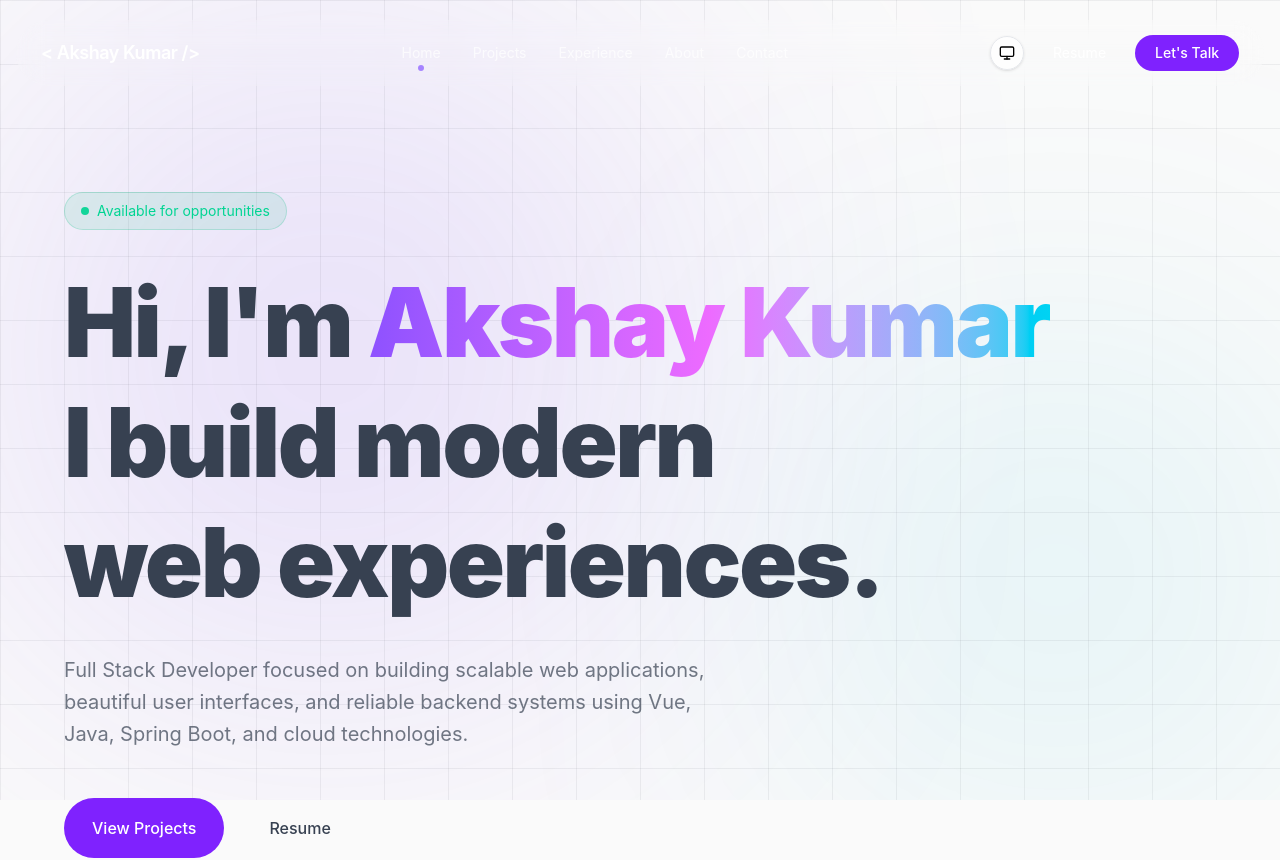
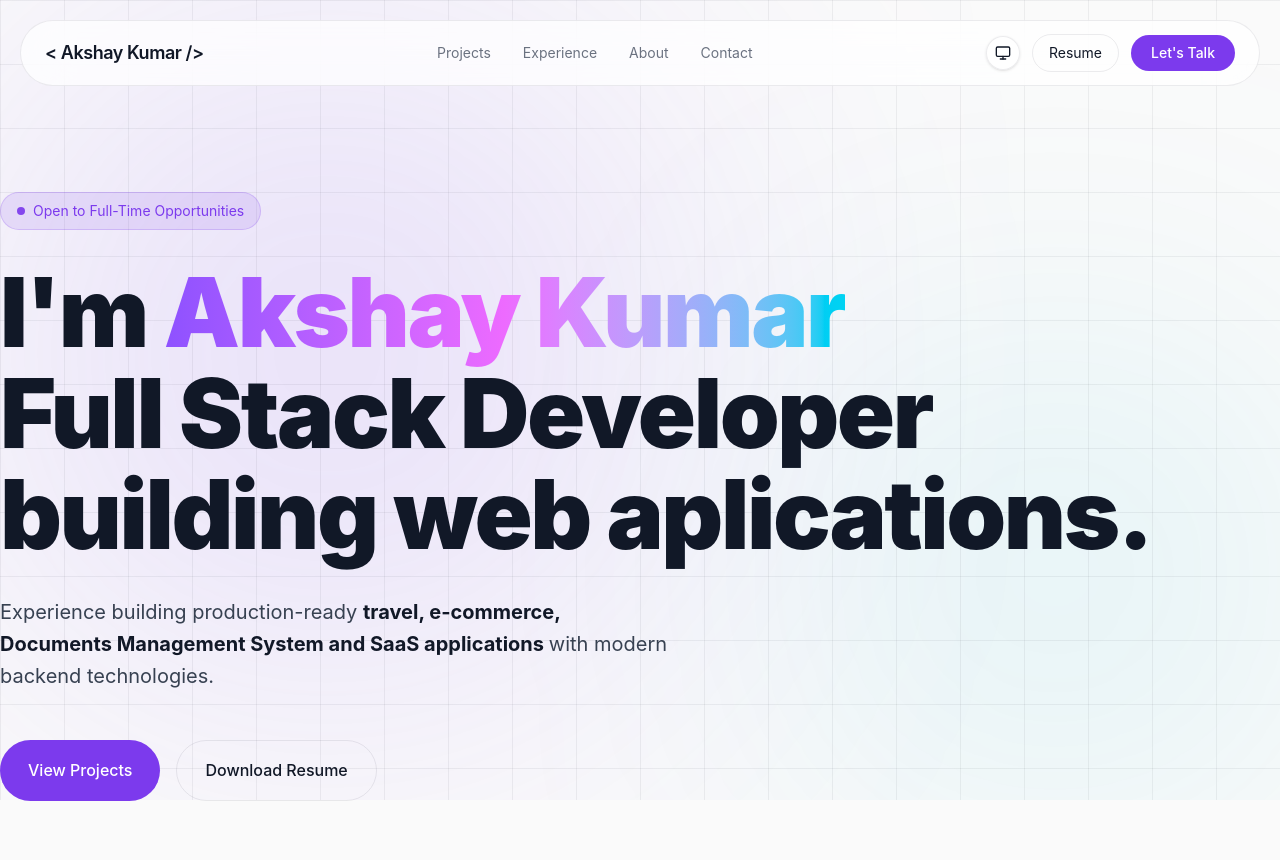
Before and after one commit to Akshayffb/vue-portfolio, a Vue app: page / in a window 1280 px wide. Shown: the top 860 px of the page. Built offline with nearby package versions, Linux system fonts and the light colour scheme.

Commit message:
WIP hero section

```diff
--- a/src/assets/base.scss
+++ b/src/assets/base.scss
@@ -55,9 +55,9 @@
 }
 
 body {
-  min-height: 100vh;
   background: var(--color-background);
   color: var(--color-text);
+  margin: 0;
 
   font-family:
     Inter,
@@ -75,6 +75,11 @@ body {
   transition:
     background 0.25s ease,
     color 0.25s ease;
+}
+
+html,body, #app{
+  width: 100%;
+  min-height: 100dvh;
 }
 
 
--- a/src/assets/main.css
+++ b/src/assets/main.css
@@ -1,2 +1,3 @@
 @import "tailwindcss";
 @import "./base.scss";
+@import "./_varibale.scss";
--- a/src/components/ThemeSwitcher.vue
+++ b/src/components/ThemeSwitcher.vue
@@ -57,36 +57,49 @@ const handleClickOutside = (event) => {
 
 <template>
     <div ref="dropdownRef" class="relative">
-        <button @click="open = !open" :aria-label="`Change theme (current: ${theme})`" :aria-expanded="open" aria-haspopup="menu"
-            class="cursor-pointer rounded-full border border-gray-200 bg-white/80 p-2 shadow-sm backdrop-blur-xl transition hover:bg-gray-100 dark:border-white/10 dark:bg-black/40 dark:hover:bg-white/10">
+        <button @click="open = !open" :aria-label="`Change theme (current: ${theme})`" :aria-expanded="open"
+            aria-haspopup="menu"
+            class="cursor-pointer rounded-full border p-2 shadow-sm backdrop-blur-xl transition-all duration-200"
+            :style="{
+                background: 'var(--color-surface)',
+                border: '1px solid var(--color-border)',
+                color: 'var(--color-heading)'
+            }" @mouseenter="$event.currentTarget.style.background = 'var(--color-surface-hover)'"
+            @mouseleave="$event.currentTarget.style.background = 'var(--color-surface)'">
+            <Sun v-if="theme === 'light'" class="h-4 w-4" />
 
-            <Sun v-if="theme === 'light'" class="h-4 w-4 text-black dark:text-white" />
+            <Moon v-else-if="theme === 'dark'" class="h-4 w-4" />
 
-            <Moon v-else-if="theme === 'dark'" class="h-4 w-4 text-black dark:text-white" />
-
-            <Monitor v-else class="h-4 w-4 text-black dark:text-white" />
+            <Monitor v-else class="h-4 w-4" />
         </button>
 
-        <div v-if="open"
-            class="absolute right-0 mt-2 w-40 rounded-2xl border border-gray-200 bg-white p-1 shadow-lg dark:border-white/10 dark:bg-zinc-900">
-
+        <div v-if="open" class="absolute right-0 mt-2 w-40 rounded-2xl border p-1 shadow-xl backdrop-blur-xl" :style="{
+            background: 'var(--color-surface-hover)',
+            border: '1px solid var(--color-border)'
+        }">
             <button @click="setTheme('light')" role="menuitem"
-                class="flex w-full cursor-pointer items-center gap-2 rounded-xl px-3 py-2 text-sm text-black transition hover:bg-gray-100 dark:text-white dark:hover:bg-white/10">
-
+                class="flex w-full cursor-pointer items-center gap-2 rounded-xl px-3 py-2 text-sm transition-colors duration-200"
+                :style="{ color: 'var(--color-text)' }"
+                @mouseenter="$event.currentTarget.style.background = 'var(--color-surface)'"
+                @mouseleave="$event.currentTarget.style.background = 'transparent'">
                 <Sun class="h-4 w-4" />
                 <span>Light</span>
             </button>
 
             <button @click="setTheme('dark')" role="menuitem"
-                class="flex w-full cursor-pointer items-center gap-2 rounded-xl px-3 py-2 text-sm text-black transition hover:bg-gray-100 dark:text-white dark:hover:bg-white/10">
-
+                class="flex w-full cursor-pointer items-center gap-2 rounded-xl px-3 py-2 text-sm transition-colors duration-200"
+                :style="{ color: 'var(--color-text)' }"
+                @mouseenter="$event.currentTarget.style.background = 'var(--color-surface)'"
+                @mouseleave="$event.currentTarget.style.background = 'transparent'">
                 <Moon class="h-4 w-4" />
                 <span>Dark</span>
             </button>
 
             <button @click="setTheme('system')" role="menuitem"
-                class="flex w-full cursor-pointer items-center gap-2 rounded-xl px-3 py-2 text-sm text-black transition hover:bg-gray-100 dark:text-white dark:hover:bg-white/10">
-
+                class="flex w-full cursor-pointer items-center gap-2 rounded-xl px-3 py-2 text-sm transition-colors duration-200"
+                :style="{ color: 'var(--color-text)' }"
+                @mouseenter="$event.currentTarget.style.background = 'var(--color-surface)'"
+                @mouseleave="$event.currentTarget.style.background = 'transparent'">
                 <Monitor class="h-4 w-4" />
                 <span>System</span>
             </button>
--- a/src/components/layouts/DefaultLayout.vue
+++ b/src/components/layouts/DefaultLayout.vue
@@ -6,7 +6,7 @@ import AppBackground from './AppBackground.vue';
 </script>
 
 <template>
-    <div class="relative flex min-h-screen flex-col">
+    <div class="relative flex min-h-dvh flex-col">
         <AppBackground />
 
         <Navbar />
--- a/src/components/layouts/Navbar.vue
+++ b/src/components/layouts/Navbar.vue
@@ -8,7 +8,6 @@ const scrolled = ref(false);
 const activeSection = ref("home");
 
 const links = [
-    { id: "home", label: "Home" },
     { id: "projects", label: "Projects" },
     { id: "experience", label: "Experience" },
     { id: "about", label: "About" },
@@ -54,26 +53,31 @@ onUnmounted(() => {
 </script>
 
 <template>
-    <header class="fixed inset-x-0 top-5 z-50 flex justify-center px-4">
-        <nav class="w-full max-w-7xl transition-all duration-300" :class="[
-            scrolled
-                ? 'bg-white/8 backdrop-blur-xl border border-white/10 shadow-2xl'
-                : 'bg-white/5 backdrop-blur-md border border-white/5',
-            'rounded-full'
-        ]">
+    <header class="fixed inset-x-0 top-5 z-50 flex justify-center px-5">
+        <nav class="w-full max-w-7xl backdrop-blur-xl transition-all duration-300
+         rounded-4xl md:rounded-full" :class="scrolled ? 'shadow-2xl' : ''" :style="{
+            background: scrolled ? 'var(--color-surface-hover)' : 'var(--color-surface)',
+            border: `1px solid ${scrolled ? 'var(--color-border-hover)' : 'var(--color-border)'}`
+        }">
             <div class="flex h-16 items-center justify-between px-6">
-
-                <router-link to="/" @click="scrollTo('home')" class="text-lg font-semibold tracking-tight text-white">
+                <router-link to="/" @click="scrollTo('home')" class="text-lg font-semibold tracking-tight"
+                    :style="{ color: 'var(--color-heading)' }">
                     &lt; {{ PROFILE.name }} /&gt;
                 </router-link>
 
                 <div class="hidden items-center gap-8 md:flex">
                     <button v-for="link in links" :key="link.id" @click="scrollTo(link.id)"
-                        class="relative text-sm text-white/70 transition hover:text-white">
+                        class="relative text-sm transition-colors duration-200" :style="{
+                            color: activeSection === link.id
+                                ? 'var(--color-heading)'
+                                : 'var(--color-muted)'
+                        }" @mouseenter="$event.target.style.color = 'var(--color-heading)'"
+                        @mouseleave="$event.target.style.color = activeSection === link.id ? 'var(--color-heading)' : 'var(--color-muted)'">
                         {{ link.label }}
 
                         <span v-if="activeSection === link.id"
-                            class="absolute -bottom-2 left-1/2 h-1.5 w-1.5 -translate-x-1/2 rounded-full bg-violet-400" />
+                            class="absolute -bottom-2 left-1/2 h-1.5 w-1.5 -translate-x-1/2 rounded-full"
+                            :style="{ background: 'var(--color-primary)' }" />
                     </button>
                 </div>
 
@@ -81,18 +85,24 @@ onUnmounted(() => {
 
                     <ThemeSwitcher />
 
-                    <a :href="PROFILE.resume" target="_blank"
-                        class="rounded-full border border-white/10 px-4 py-2 text-sm text-white transition hover:bg-white/10">
+                    <a :href="PROFILE.resume" target="_blank" class="rounded-full px-4 py-2 text-sm transition" :style="{
+                        color: 'var(--color-heading)',
+                        border: '1px solid var(--color-border)'
+                    }" @mouseenter="$event.target.style.background = 'var(--color-surface-hover)'"
+                        @mouseleave="$event.target.style.background = 'transparent'">
                         Resume
                     </a>
 
                     <button @click="scrollTo('contact')"
-                        class="rounded-full bg-violet-600 px-5 py-2 text-sm font-medium text-white transition hover:bg-violet-500">
+                        class="rounded-full px-5 py-2 text-sm font-medium text-white transition"
+                        :style="{ background: 'var(--color-primary)' }">
                         Let's Talk
                     </button>
+
                 </div>
 
-                <button @click="mobileOpen = !mobileOpen" class="text-white md:hidden">
+                <button @click="mobileOpen = !mobileOpen" class="md:hidden text-2xl"
+                    :style="{ color: 'var(--color-heading)' }">
                     ☰
                 </button>
             </div>
@@ -100,20 +110,24 @@ onUnmounted(() => {
             <transition enter-active-class="transition duration-300" leave-active-class="transition duration-200"
                 enter-from-class="opacity-0 -translate-y-3" enter-to-class="opacity-100 translate-y-0"
                 leave-from-class="opacity-100 translate-y-0" leave-to-class="opacity-0 -translate-y-3">
-                <div v-if="mobileOpen" class="border-t border-white/10 px-6 py-5 md:hidden">
+                <div v-if="mobileOpen" class="px-6 py-5 md:hidden"
+                    :style="{ borderTop: '1px solid var(--color-border)' }">
                     <div class="flex flex-col gap-4">
+
                         <button v-for="link in links" :key="link.id" @click="scrollTo(link.id)"
-                            class="text-left text-white/80 transition hover:text-white">
+                            class="text-left transition" :style="{ color: 'var(--color-text)' }">
                             {{ link.label }}
                         </button>
 
-                        <a :href="PROFILE.resume" target="_blank" class="text-white/80">
+                        <a :href="PROFILE.resume" target="_blank" :style="{ color: 'var(--color-heading)' }">
                             Resume
                         </a>
 
-                        <button @click="scrollTo('contact')" class="rounded-lg bg-violet-600 py-3 text-white">
+                        <button @click="scrollTo('contact')" class="rounded-lg py-3 text-white"
+                            :style="{ background: 'var(--color-primary)' }">
                             Let's Talk
                         </button>
+
                     </div>
                 </div>
             </transition>
--- a/src/components/ui/Container.vue
+++ b/src/components/ui/Container.vue
@@ -17,7 +17,7 @@ const sizes = {
 
 <template>
     <div :class="[
-        'mx-auto w-full px-6 sm:px-8 lg:px-10',
+        'mx-auto w-full',
         sizes[props.size] || sizes.lg,
     ]">
         <slot />
--- a/src/components/ui/Section.vue
+++ b/src/components/ui/Section.vue
@@ -22,7 +22,7 @@ const spacings = {
 </script>
 
 <template>
-    <section :id="props.id" :class="['relative', spacings[props.spacing] || spacings.normal]">
+    <section :id="props.id" :class="['relative px-5 lg:px-0 xl:px-0', spacings[props.spacing] || spacings.normal]">
         <Container :size="props.size">
             <slot />
         </Container>
--- a/src/views/Home.vue
+++ b/src/views/Home.vue
@@ -4,71 +4,58 @@ import { PROFILE } from "../../config/profile.js";
 </script>
 
 <template>
-    <Section id="home" size="xl">
-        <div class="mx-auto flex max-w-7xl flex-col px-6">
+    <Section id="home" size="lg">
 
-            <!-- Availability -->
-            <div
-                class="mb-8 inline-flex w-fit items-center gap-2 rounded-full border border-emerald-500/20 bg-emerald-500/10 px-4 py-2 text-sm text-emerald-400">
-                <span class="h-2 w-2 animate-pulse rounded-full bg-emerald-400"></span>
-                Available for opportunities
+        <div class="mb-8 inline-flex w-fit items-center gap-2 rounded-full px-4 py-2 text-sm" :style="{
+            background: 'color-mix(in srgb, var(--color-primary) 12%, transparent)',
+            border: '1px solid color-mix(in srgb, var(--color-primary) 20%, transparent)',
+            color: 'var(--color-primary)'
+        }">
+            <span class="h-2 w-2 animate-pulse rounded-full" :style="{ background: 'var(--color-primary)' }" />
+            Open to Full-Time Opportunities
         </div>
 
-            <!-- Heading -->
-            <h1 class="max-w-5xl text-5xl font-black leading-tight tracking-tight md:text-7xl lg:text-8xl">
-                Hi, I'm
-                <span
-                    class="bg-gradient-to-r from-violet-500 via-fuchsia-400 to-cyan-400 bg-clip-text text-transparent">
+        <h1 class="max-w-6xl text-4xl font-black leading-[1.05] tracking-tight md:text-7xl lg:text-8xl"
+            :style="{ color: 'var(--color-heading)' }">
+            I'm
+
+            <span class="bg-gradient-to-r from-violet-500 via-fuchsia-400 to-cyan-400 bg-clip-text text-transparent">
                 {{ PROFILE.name }}
             </span>
 
             <br />
 
-                I build modern
+            Full Stack Developer
+
             <br />
-                web experiences.
+
+            building web aplications.
         </h1>
 
-            <!-- Description -->
-            <p class="mt-8 max-w-2xl text-lg leading-8 opacity-70 md:text-xl">
-                Full Stack Developer focused on building scalable web applications,
-                beautiful user interfaces, and reliable backend systems using Vue,
-                Java, Spring Boot, and cloud technologies.
+        <p class="mt-8 max-w-2xl text-lg leading-8 md:text-xl" :style="{ color: 'var(--color-text)' }">
+            Experience building production-ready
+            <strong :style="{ color: 'var(--color-heading)' }">
+                travel, e-commerce, Documents Management System and SaaS applications
+            </strong>
+            with modern backend technologies.
         </p>
 
-            <!-- Buttons -->
         <div class="mt-12 flex flex-wrap gap-4">
 
             <button @click="document.getElementById('projects')?.scrollIntoView({ behavior: 'smooth' })"
-                    class="rounded-full bg-violet-600 px-7 py-4 font-medium text-white transition hover:-translate-y-1 hover:bg-violet-500">
+                class="rounded-full px-7 py-4 font-medium text-white transition duration-300 hover:-translate-y-1"
+                :style="{ background: 'var(--color-primary)' }">
                 View Projects
             </button>
 
-                <a :href="PROFILE.resume" target="_blank"
-                    class="rounded-full border border-white/10 px-7 py-4 font-medium transition hover:bg-white/5">
-                    Resume
+            <a :href="PROFILE.resume" target="_blank" class="rounded-full px-7 py-4 font-medium transition" :style="{
+                color: 'var(--color-heading)',
+                border: '1px solid var(--color-border)'
+            }">
+                Download Resume
             </a>
 
         </div>
 
-            <!-- Stats -->
-            <div class="mt-20 flex flex-wrap gap-10 text-sm">
-                <div>
-                    <h3 class="text-3xl font-bold">3+</h3>
-                    <p class="opacity-60">Years Experience</p>
-                </div>
-
-                <div>
-                    <h3 class="text-3xl font-bold">20+</h3>
-                    <p class="opacity-60">Projects Built</p>
-                </div>
-
-                <div>
-                    <h3 class="text-3xl font-bold">∞</h3>
-                    <p class="opacity-60">Curiosity</p>
-                </div>
-            </div>
-
-        </div>
     </Section>
 </template>
--- a/vite.config.js
+++ b/vite.config.js
@@ -7,7 +7,10 @@ import tailwindcss from "@tailwindcss/vite";
 
 // https://vite.dev/config/
 export default defineConfig({
-  plugins: [vue(), vueDevTools(), tailwindcss()],
+  plugins: [
+    vue(),
+    vueDevTools(),
+    tailwindcss()],
   resolve: {
     alias: {
       "@": fileURLToPath(new URL("./src", import.meta.url)),
```
Also changed, not shown: index.html (+8 -5 lines), src/assets/_varibale.scss (added, +19 -0 lines), src/components/layouts/AppBackground.vue (+14 -22 lines). Lines whose indentation alone changed are shown as unchanged.
